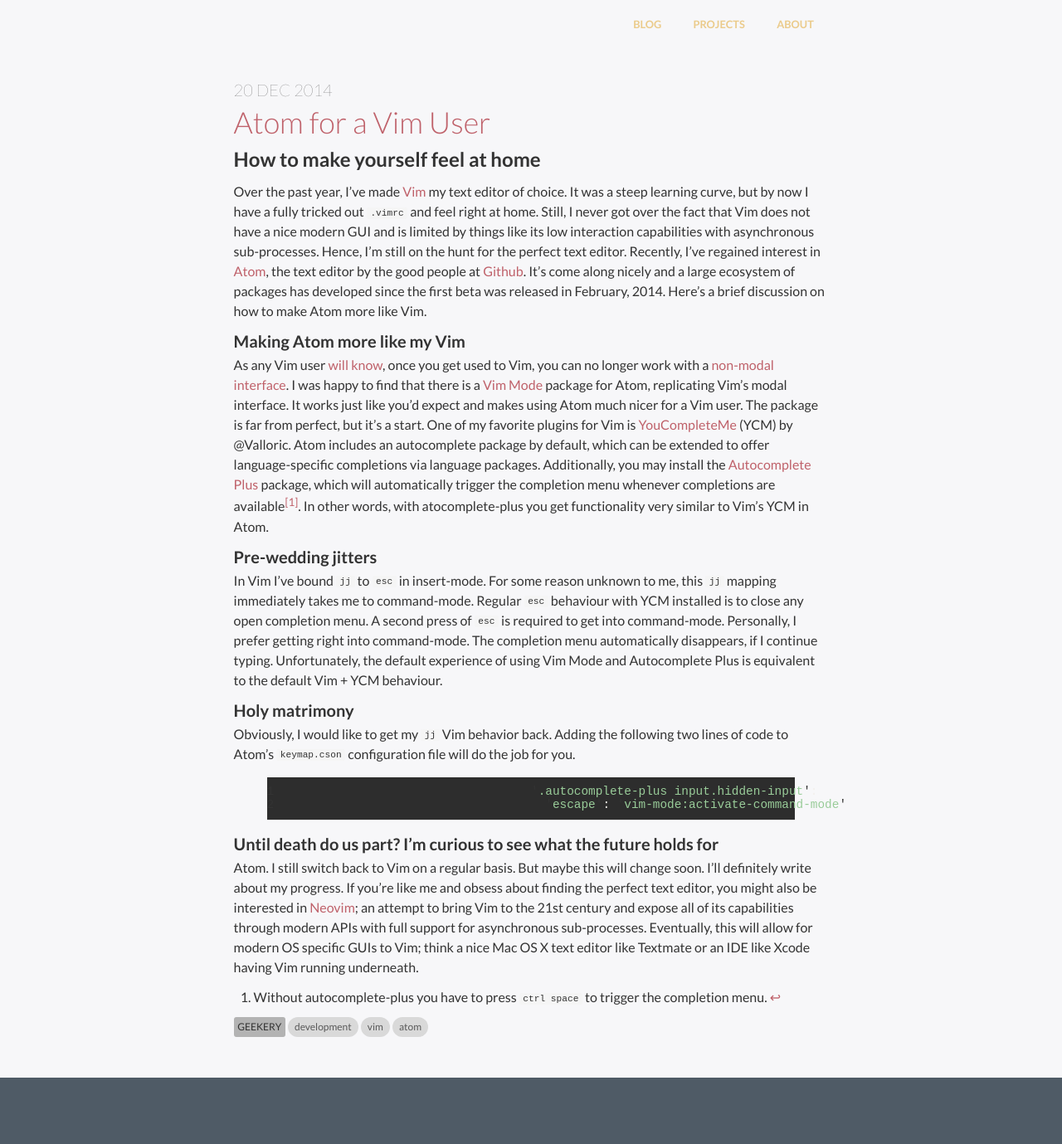
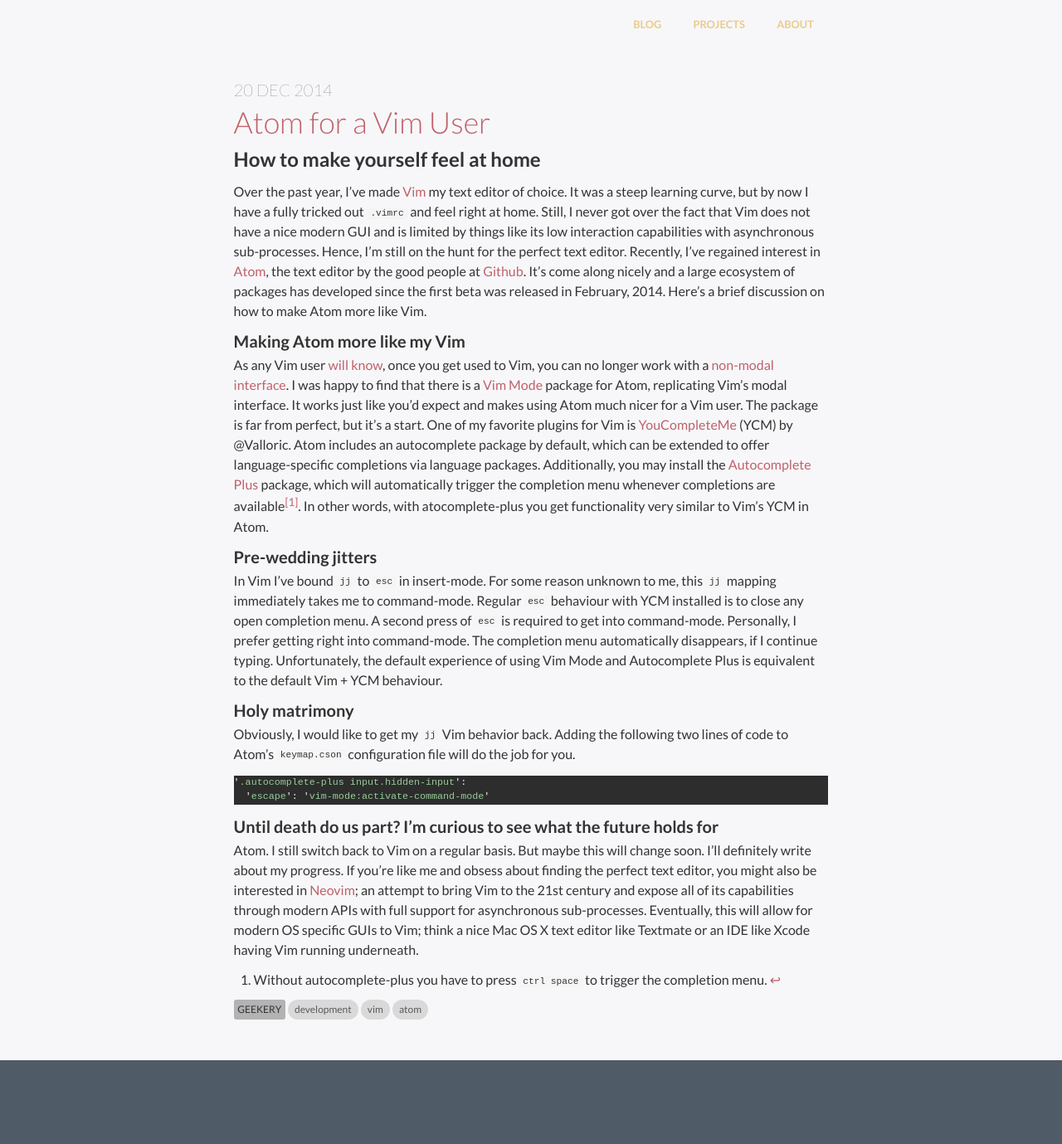
Before and after one commit to felixjung/feju.github.io, a Jekyll site: the page built from _posts/2014-12-20-atom-form-a-vim-user.md, in a window 1280 px wide. Shown: the whole page at 83% size. Built offline with Jekyll 4.4.1, drawn with Linux system fonts in a browser that asks for light colours; after the commit the page ends 1358 px from its top, so only the background shows below that.

Commit message:
Use Github style syntax highlighting

````diff
--- a/_posts/2014-12-20-atom-form-a-vim-user.md
+++ b/_posts/2014-12-20-atom-form-a-vim-user.md
@@ -8,7 +8,7 @@
 
 Over the past year, I've made [Vim](http://www.vim.org) my text editor of
 choice. It was a steep learning curve, but by now I have a fully tricked out
-``.vimrc`` and feel right at home. Still, I never got over the fact that Vim
+`.vimrc` and feel right at home. Still, I never got over the fact that Vim
 does not have a nice modern GUI and is limited by things like its low
 interaction capabilities with asynchronous sub-processes. Hence, I'm still on
 the hunt for the perfect text editor. Recently, I've regained interest in
@@ -36,10 +36,10 @@
 
 ##### Pre-wedding jitters
 
-In Vim I've bound ``jj`` to ``esc`` in insert-mode. For some reason unknown to
-me, this ``jj`` mapping immediately takes me to command-mode. Regular `esc`
+In Vim I've bound `jj` to `esc` in insert-mode. For some reason unknown to
+me, this `jj` mapping immediately takes me to command-mode. Regular `esc`
 behaviour with YCM installed is to close any open completion menu. A second
-press of ``esc`` is required to get into command-mode. Personally, I prefer
+press of `esc` is required to get into command-mode. Personally, I prefer
 getting right into command-mode. The completion menu automatically disappears,
 if I continue typing. Unfortunately, the default experience of using Vim Mode
 and Autocomplete Plus is equivalent to the default Vim + YCM behaviour.
@@ -50,10 +50,10 @@
 back. Adding the following two lines of code to Atom's `keymap.cson`
 configuration file will do the job for you.
 
-{% highlight js linenos=table %}
+```javascript
 '.autocomplete-plus input.hidden-input':
   'escape': 'vim-mode:activate-command-mode'
-{% endhighlight %}
+```
 
 ##### Until death do us part? I'm curious to see what the future holds for
 Atom. I still switch back to Vim on a regular basis. But maybe this will change
@@ -65,6 +65,6 @@
 GUIs to Vim; think a nice Mac OS X text editor like Textmate or an IDE like
 Xcode having Vim running underneath.
 
-[^1]: Without autocomplete-plus you have to press ``ctrl space`` to trigger the completion menu.
+[^1]: Without autocomplete-plus you have to press `ctrl space` to trigger the completion menu.
 [vimproblem]: http://haldean.org/vim-problems/ "Haldean Brown - The problem with Vim"
 [modal]: http://unix.stackexchange.com/questions/57705/modeless-vs-modal-editors
````
